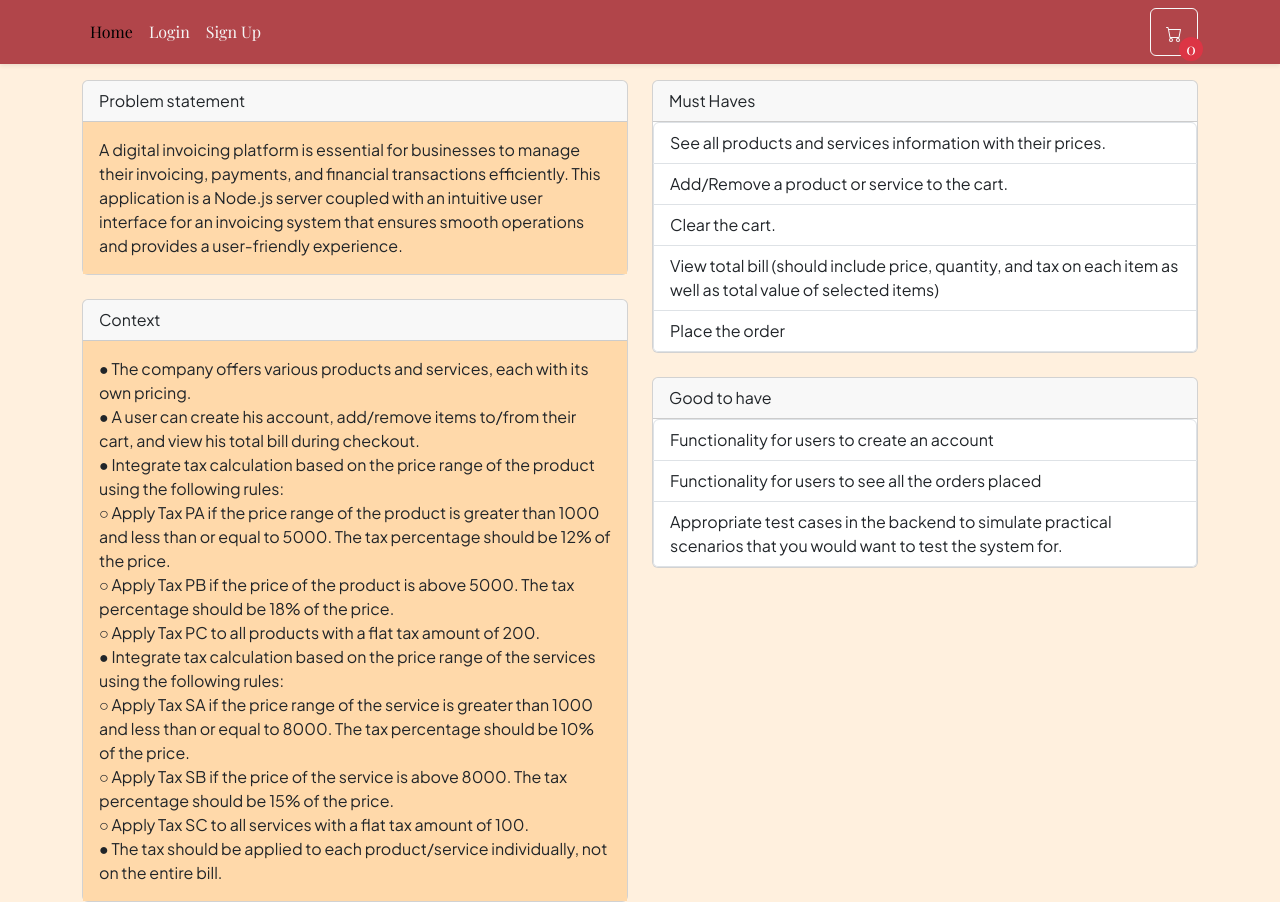
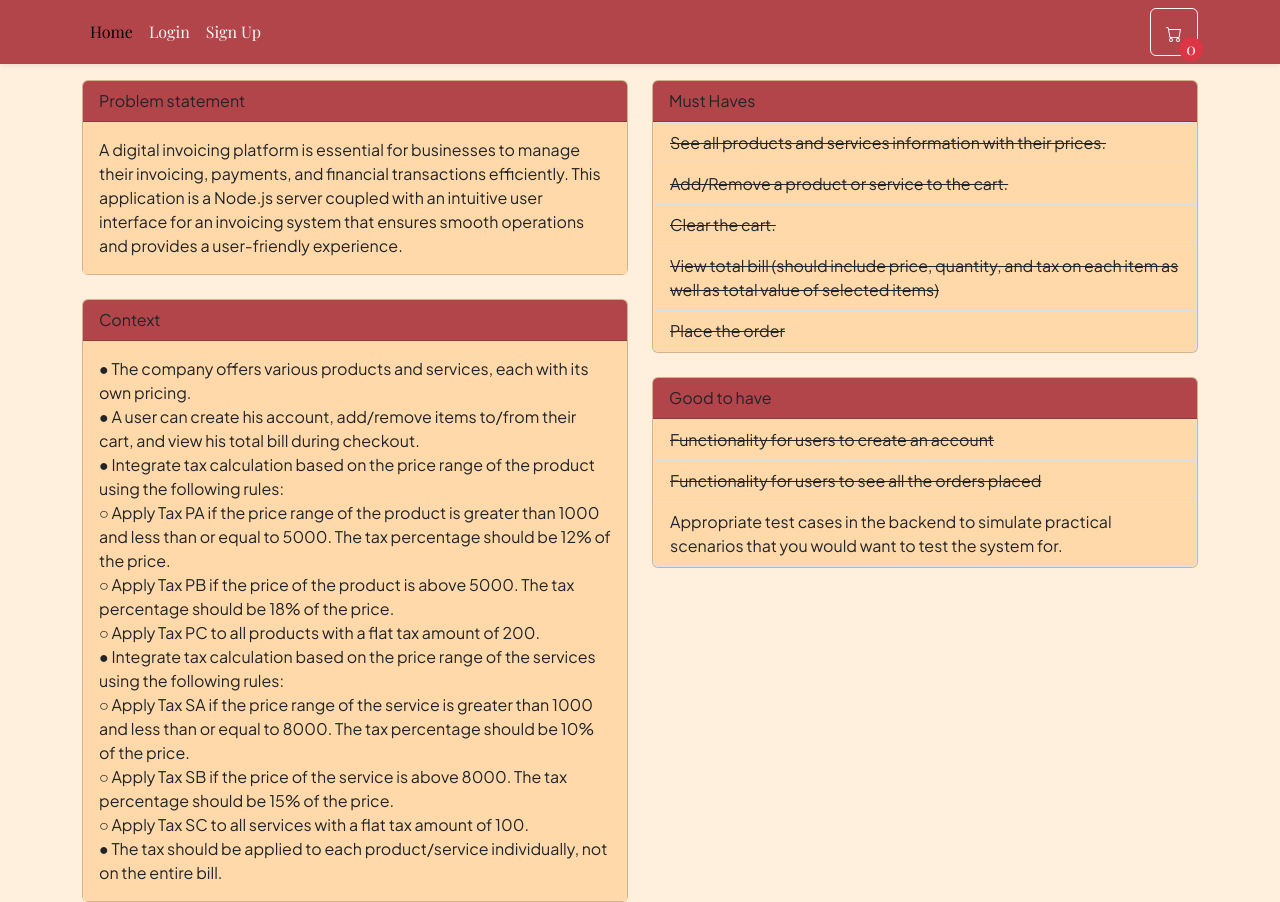
Before and after one commit to VyomKapur/digital-invoicing, a React (Create React App) app in the folder frontend/: page /#/ in a window 1280 px wide. Built offline with nearby package versions, Linux system fonts and the light colour scheme.

Commit message:
Final UI touches

```diff
--- a/frontend/src/components/ItemDetails.js
+++ b/frontend/src/components/ItemDetails.js
@@ -20,7 +20,7 @@ const ItemDetails = ({ item }) => {
             <Card.Text>{item.description}</Card.Text>
             <div className="d-flex justify-content-between align-items-center">
               {quantity === 0 ? (
-                <Button className='button' onClick={() => increaseItemQuantity(item.id)}>
+                <Button className='button1' onClick={() => increaseItemQuantity(item.id)}>
                   Add to Cart
                 </Button>
               ) : (
--- a/frontend/src/components/Navbar.js
+++ b/frontend/src/components/Navbar.js
@@ -58,7 +58,7 @@ const Navbar = () => {
             </Nav.Link>
             )}
             <Link to='/cart'>
-            <Button variant="outline-light" className="cart-button" style={{ width: "3rem", height: "3rem", position: "relative"}}>
+            <Button variant="outline-light" style={{ width: "3rem", height: "3rem", position: "relative"}}>
                 <svg xmlns="http://www.w3.org/2000/svg" width="16" height="16" fill="currentColor" className="bi bi-cart" viewBox="0 0 16 16">
                 <path d="M0 1.5A.5.5 0 0 1 .5 1H2a.5.5 0 0 1 .485.379L2.89 3H14.5a.5.5 0 0 1 .491.592l-1.5 8A.5.5 0 0 1 13 12H4a.5.5 0 0 1-.491-.408L2.01 3.607 1.61 2H.5a.5.5 0 0 1-.5-.5zM3.102 4l1.313 7h8.17l1.313-7H3.102zM5 12a2 2 0 1 0 0 4 2 2 0 0 0 0-4zm7 0a2 2 0 1 0 0 4 2 2 0 0 0 0-4zm-7 1a1 1 0 1 1 0 2 1 1 0 0 1 0-2zm7 0a1 1 0 1 1 0 2 1 1 0 0 1 0-2z"/>
                 </svg>
--- a/frontend/src/css/Home.css
+++ b/frontend/src/css/Home.css
@@ -8,17 +8,17 @@
 }
 
 .done {
-    text-decoration: line-through;
+    text-decoration: line-through !important;
 }
 
 .home-container {
-    background-color: #ffd9aa;
+    background-color: #ffd9aa !important;
 }
 
 .list-group-item {
-    background-color: #ffd9aa;
+    background-color: #ffd9aa !important;
 }
 
 .card-header {
-    background-color: var(--primary-color);
+    background-color: var(--primary-color) !important;
 }
--- a/frontend/src/css/ItemDetails.css
+++ b/frontend/src/css/ItemDetails.css
@@ -1,7 +1,7 @@
-.card-body{
+.card-body {
     background-color: #ffd9aa;
 }
-.button{
-    border: none;
-    background-color: var(--primary-color);
+.button1 {
+    border: none !important;
+    background-color: var(--primary-color) !important;
 }
--- a/frontend/src/pages/Cart.js
+++ b/frontend/src/pages/Cart.js
@@ -79,8 +79,8 @@ const Cart = () => {
             )}
             {cartItems.length > 0 && (
             <div>
-            <Button onClick={handleClearCart} style={{margin: '10px'}}>Clear Cart</Button>
-            <Button onClick={handleCheckout}>Checkout</Button>
+            <Button onClick={handleClearCart} style={{margin: '10px', backgroundColor:'#b1454a', border: 'none'}}>Clear Cart</Button>
+            <Button onClick={handleCheckout} style={{margin: '10px', backgroundColor:'#b1454a', border: 'none'}}>Checkout</Button>
             </div>
             )}
             </Container>
```
Also changed, not shown: 1 other file (tests, documents, lock files or other folders).
